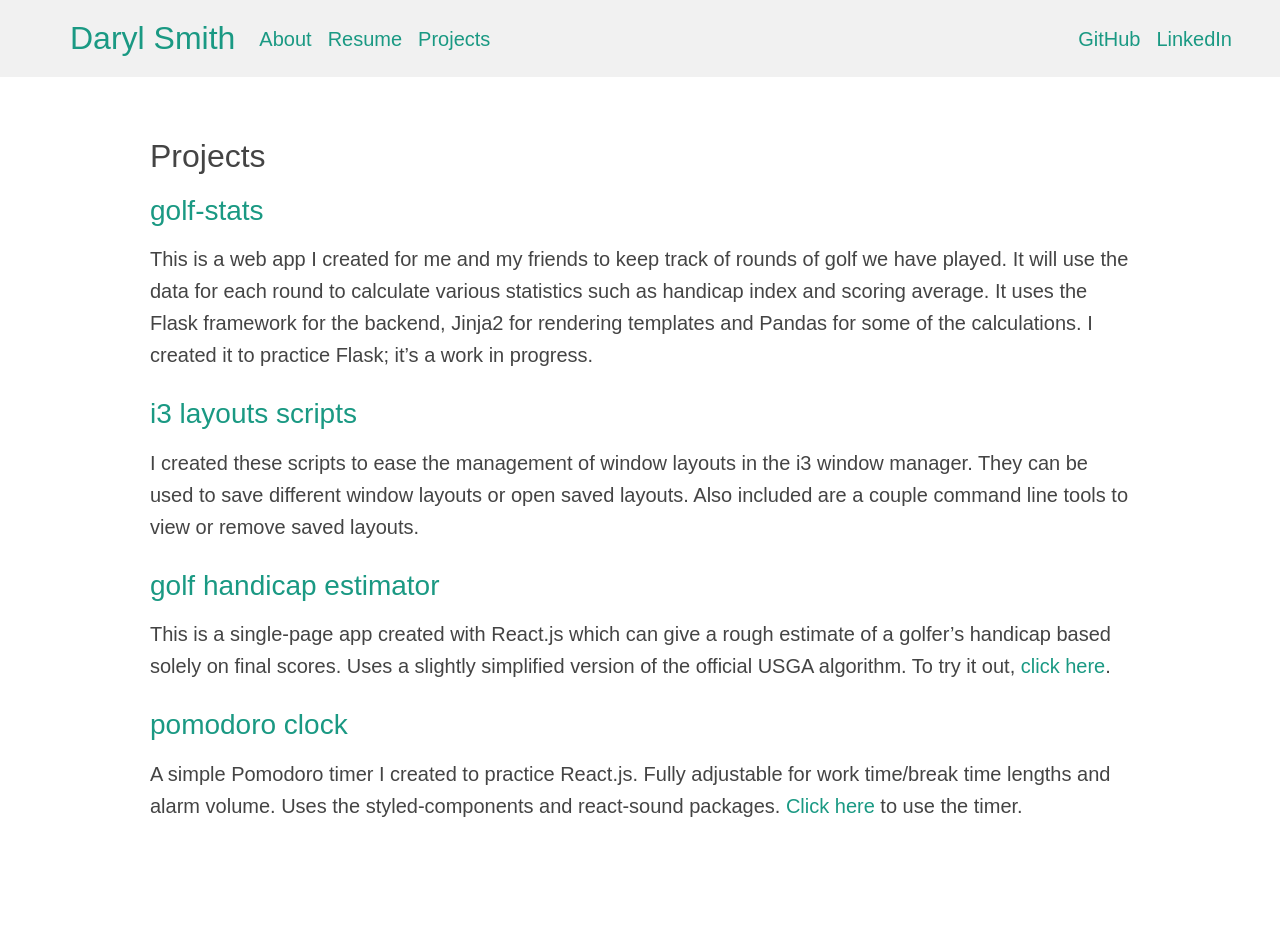
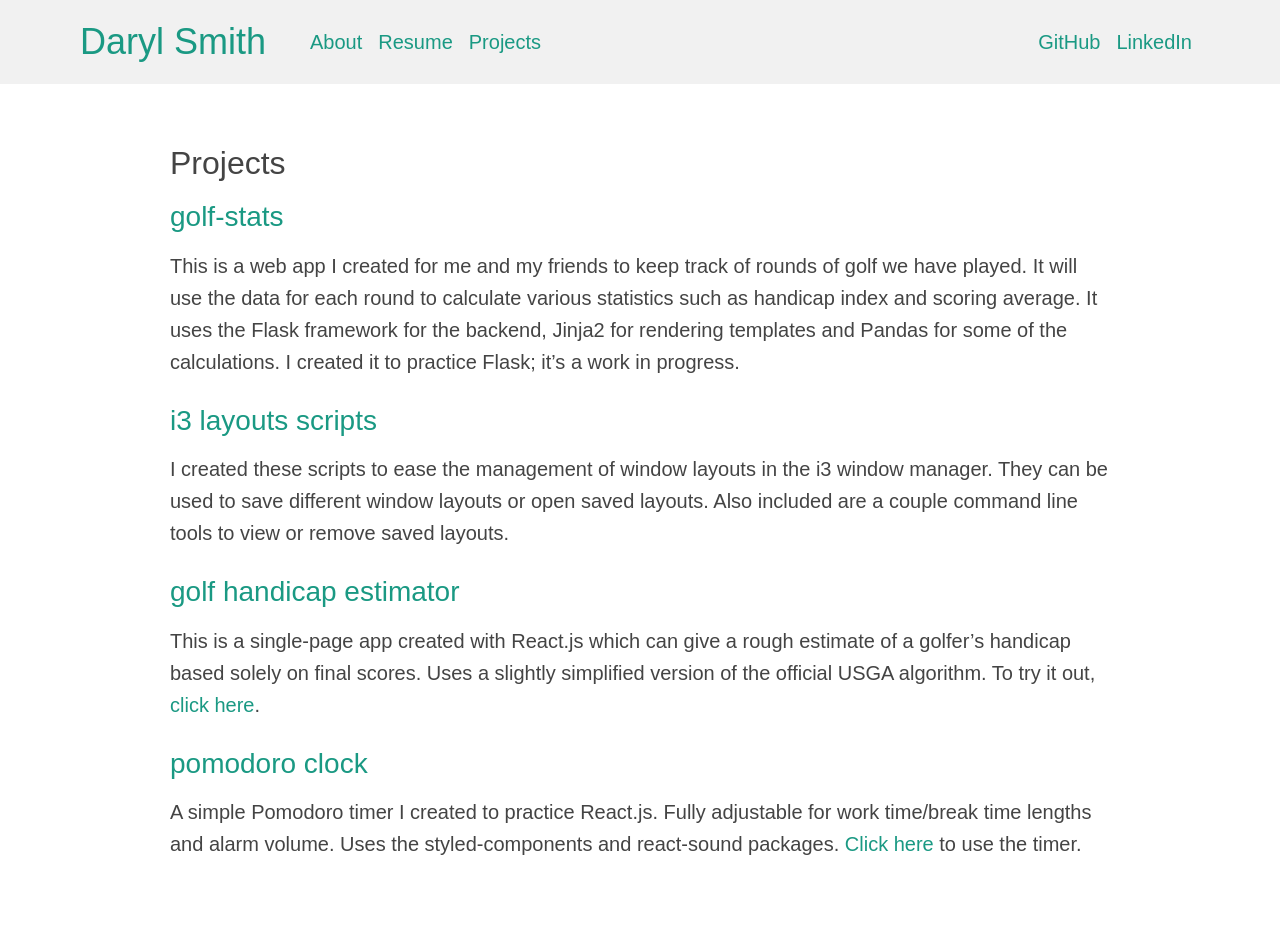
Before and after one commit to dschmaryl/dschmaryl.github.io, a Jekyll site: the page built from index.html, in a window 1280 px wide. Built offline with Jekyll 4.4.1, drawn with Linux system fonts in a browser that asks for light colours; nearby versions of some CDN libraries; some web fonts are replaced; before the commit the page ends 908 px from its top, so only the background shows below that.

Commit message:
playing with margins

```diff
--- a/public/css/main.css
+++ b/public/css/main.css
@@ -1,5 +1,4 @@
 body {
-  min-width: 340px;
   line-height: 1.6;
   font-family: 'Mukta Mahee', sans-serif;
   font-size: 20px;
@@ -7,7 +6,7 @@ body {
 }
 
 .container {
-  padding: 60px 80px 60px 80px;
+  padding: 60px 100px 60px 100px;
 }
 
 a {
@@ -22,13 +21,13 @@ a:hover {
 
 .navbar {
   background-color: #f1f1f1;
-  padding-left: 40px;
-  padding-right: 40px;
+  padding-left: 80px;
+  padding-right: 80px;
 }
 
 .navbar-brand {
-  font-size: 1.6em;
-  padding-left: 30px;
+  font-size: 1.8em;
+  padding-right: 20px;
 }
 
 .navbar ul > a {
@@ -44,12 +43,12 @@ nav a:hover {
 }
 
 .collapsing, .show {
-  padding: 20px 0 10px 30px;
+  padding: 20px 0 10px 20px;
 }
 
 .selfie {
   border-radius: 50%;
-  margin-bottom: 20px;
+  margin-bottom: 30px;
 }
 
 .page-header {
```
